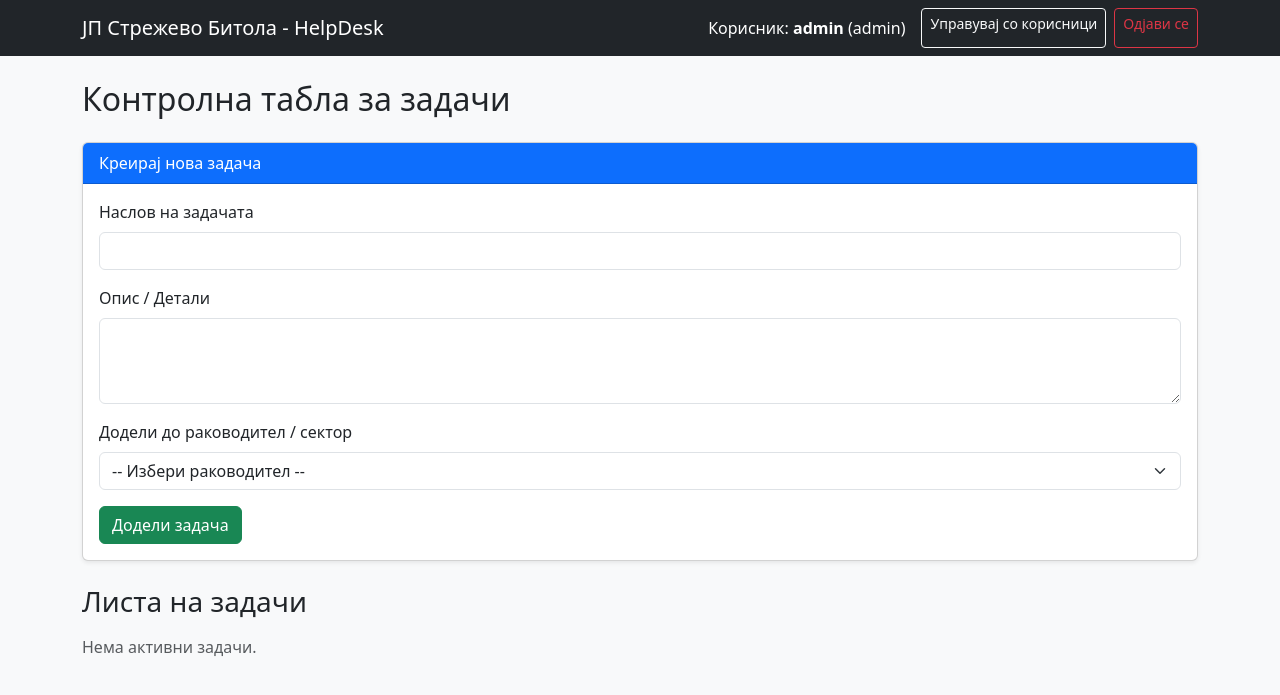
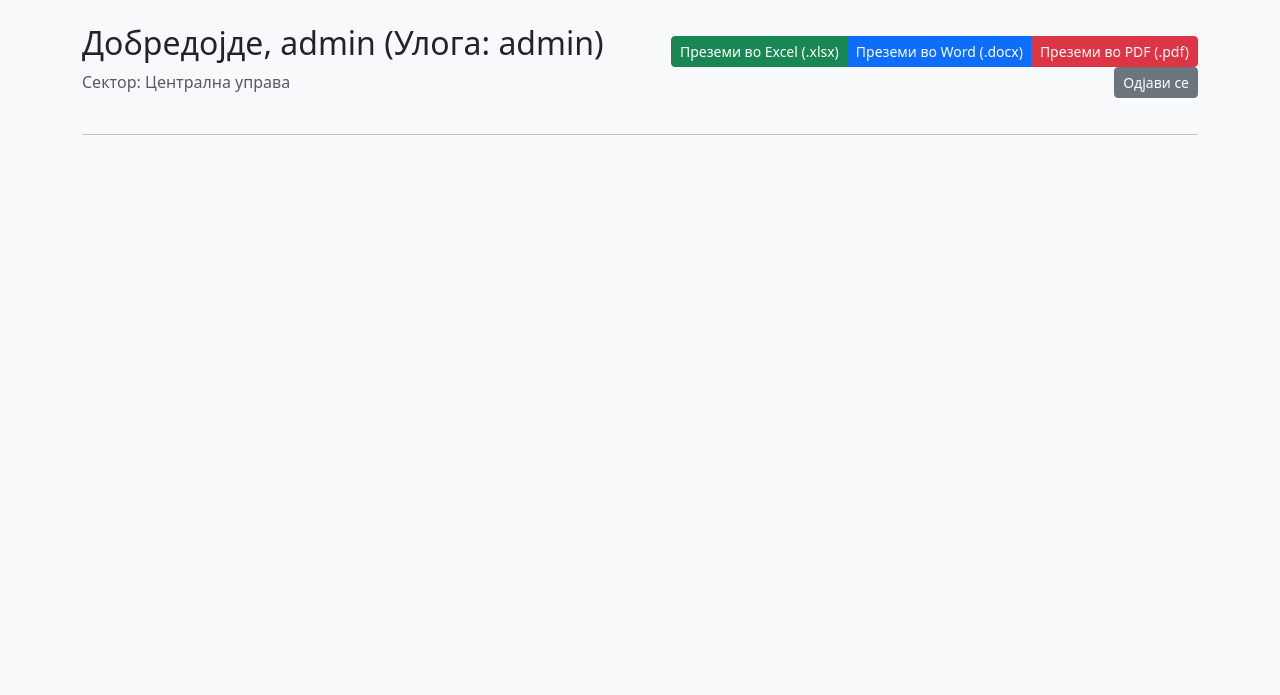
Before and after one commit to payeergorand-bit/jpstrezevohelpd, a Flask app: template templates/index.html in a window 1280 px wide. Shown: the top 695 px of the page. Run offline with Flask 3, Linux system fonts and the light colour scheme; the template is opened without the code that fills it: values that come from a table or form of the project are taken from there, others are empty.

Commit message:
Update index.html

```diff
--- a/templates/index.html
+++ b/templates/index.html
@@ -2,113 +2,37 @@
 <html lang="mk">
 <head>
     <meta charset="UTF-8">
-    <meta name="viewport" content="width=device-width, initial-scale=1.0">
     <title>ЈП Стрежево Битола - HelpDesk</title>
+    <!-- Bootstrap CSS за уреден изглед -->
     <link href="https://cdn.jsdelivr.net/npm/bootstrap@5.3.0/dist/css/bootstrap.min.css" rel="stylesheet">
 </head>
 <body class="bg-light">
-    <nav class="navbar navbar-expand-lg navbar-dark bg-dark mb-4">
-        <div class="container">
-            <a class="navbar-brand" href="{{ url_for('index') }}">ЈП Стрежево Битола - HelpDesk</a>
-            <div class="navbar-nav ms-auto">
-                <span class="navbar-text text-white me-3">
-                    Корисник: <strong>{{ user.username }}</strong> ({{ user.role }})
-                </span>
-                {% if user.role == 'admin' %}
-                    <a class="btn btn-outline-light btn-sm me-2" href="{{ url_for('admin_users') }}">Управувај со корисници</a>
-                {% endif %}
-                <a class="btn btn-outline-danger btn-sm" href="{{ url_for('logout') }}">Одјави се</a>
+    <div class="container mt-4">
+
+        <!-- Горна лента со информации за корисникот и копчиња за извоз -->
+        <div class="row align-items-center mb-4">
+            <div class="col-md-6">
+                <h2>Добредојде, {{ user.username }} (Улога: {{ user.role }})</h2>
+                <p class="text-muted">Сектор: {{ user.sector or 'Сите сектори' }}</p>
+            </div>
+
+            <div class="col-md-6 text-md-end">
+                <!-- Овде се целосните копчиња за извоз во Excel, Word и PDF -->
+                <div class="btn-group" role="group" aria-label="Извоз на податоци">
+                    <a href="{{ url_for('export_excel') }}" class="btn btn-success btn-sm">Преземи во Excel (.xlsx)</a>
+                    <a href="{{ url_for('export_word') }}" class="btn btn-primary btn-sm">Преземи во Word (.docx)</a>
+                    <a href="{{ url_for('export_pdf') }}" class="btn btn-danger btn-sm">Преземи во PDF (.pdf)</a>
+                </div>
+
+                <!-- Копче за одјава -->
+                <a href="{{ url_for('logout') }}" class="btn btn-secondary btn-sm ms-2">Одјави се</a>
             </div>
         </div>
-    </nav>
 
-    <div class="container">
-        <h2 class="mb-4">Контролна табла за задачи</h2>
+        <hr>
 
-        {% if user.role in ['director', 'admin', 'manager'] %}
-        <div class="card mb-4 shadow-sm">
-            <div class="card-header bg-primary text-white">Креирај нова задача</div>
-            <div class="card-body">
-                <form action="{{ url_for('add_task') }}" method="POST">
-                    <div class="mb-3">
-                        <label for="title" class="form-label">Наслов на задачата</label>
-                        <input type="text" class="form-control" id="title" name="title" required>
-                    </div>
-                    <div class="mb-3">
-                        <label for="description" class="form-label">Опис / Детали</label>
-                        <textarea class="form-control" id="description" name="description" rows="3"></textarea>
-                    </div>
-                    <div class="mb-3">
-                        <label for="manager_username" class="form-label">Додели до раководител / сектор</label>
-                        <select class="form-select" id="manager_username" name="manager_username" required>
-                            <option value="">-- Избери раководител --</option>
-                            {% for m in managers %}
-                                {% if m.role == 'manager' %}
-                                    <option value="{{ m.username }}">{{ m.username }} ({{ m.sector }})</option>
-                                {% endif %}
-                            {% endfor %}
-                        </select>
-                    </div>
-                    <button type="submit" class="btn btn-success">Додели задача</button>
-                </form>
-            </div>
-        </div>
-        {% endif %}
+        <!-- Тука продолжува останатиот дел од твојот шаблон за прикажување и доделување на задачите -->
 
-        <h3 class="mb-3">Листа на задачи</h3>
-        {% if tasks %}
-            <div class="list-group">
-                {% for task in tasks %}
-                    <div class="list-group-item mb-3 shadow-sm p-4">
-                        <h5>{{ task.title }}</h5>
-                        <p class="mb-1">{{ task.description }}</p>
-                        <small class="text-muted">
-                            Раководител: <strong>{{ task.assigned_to_manager }}</strong> |
-                            Сектор: {{ task.assigned_to_sector }} |
-                            Од: {{ task.assigned_by }} |
-                            Датум: {{ task.created_at.strftime('%d.%m.%Y %H:%M') }}
-                            {% if task.assigned_to_employee %}
-                                | Проследено до: <strong>{{ task.assigned_to_employee }}</strong>
-                            {% endif %}
-                        </small>
-
-                        <form action="{{ url_for('update_task', task_id=task.id) }}" method="POST" class="mt-3 row g-2 align-items-center">
-                            <div class="col-md-3">
-                                <!-- Паѓачко мени за промена на статус (вклучувајќи ја опцијата „Проследено“) -->
-                                <select name="status" class="form-select">
-                                    <option value="Доделено" {% if task.status == 'Доделено' %}selected{% endif %}>Доделено</option>
-                                    <option value="Проследено" {% if task.status == 'Проследено' %}selected{% endif %}>Проследено</option>
-                                    <option value="Во тек" {% if task.status == 'Во тек' %}selected{% endif %}>Во тек</option>
-                                    <option value="Завршено" {% if task.status == 'Завршено' %}selected{% endif %}>Завршено</option>
-                                </select>
-                            </div>
-
-                            <div class="col-md-3">
-                                <!-- Паѓачко мени за избор само на вработените -->
-                                <select name="assigned_to_employee" class="form-select">
-                                    <option value="">-- Проследи до вработен --</option>
-                                    {% for m in managers %}
-                                        {% if m.role == 'employee' %}
-                                            <option value="{{ m.username }}" {% if task.assigned_to_employee == m.username %}selected{% endif %}>{{ m.username }}</option>
-                                        {% endif %}
-                                    {% endfor %}
-                                </select>
-                            </div>
-
-                            <div class="col-md-4">
-                                <input type="text" name="report_note" class="form-control" placeholder="Внесете забелешка или извештај..." value="{{ task.report_note or '' }}">
-                            </div>
-
-                            <div class="col-md-2">
-                                <button type="submit" class="btn btn-primary w-100">Ажурирај</button>
-                            </div>
-                        </form>
-                    </div>
-                {% endfor %}
-            </div>
-        {% else %}
-            <p class="text-muted">Нема активни задачи.</p>
-        {% endif %}
     </div>
 </body>
 </html>
```
